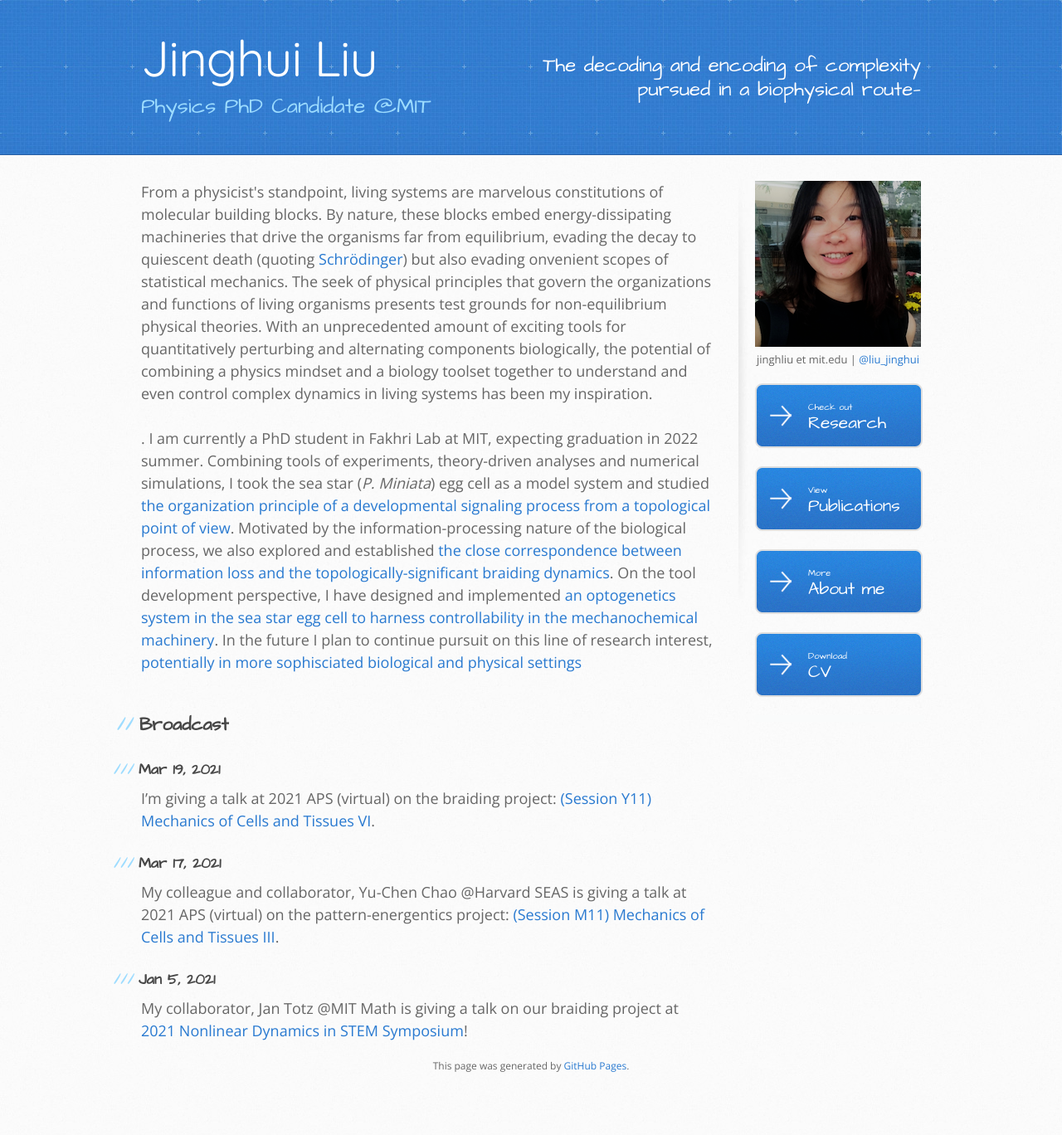
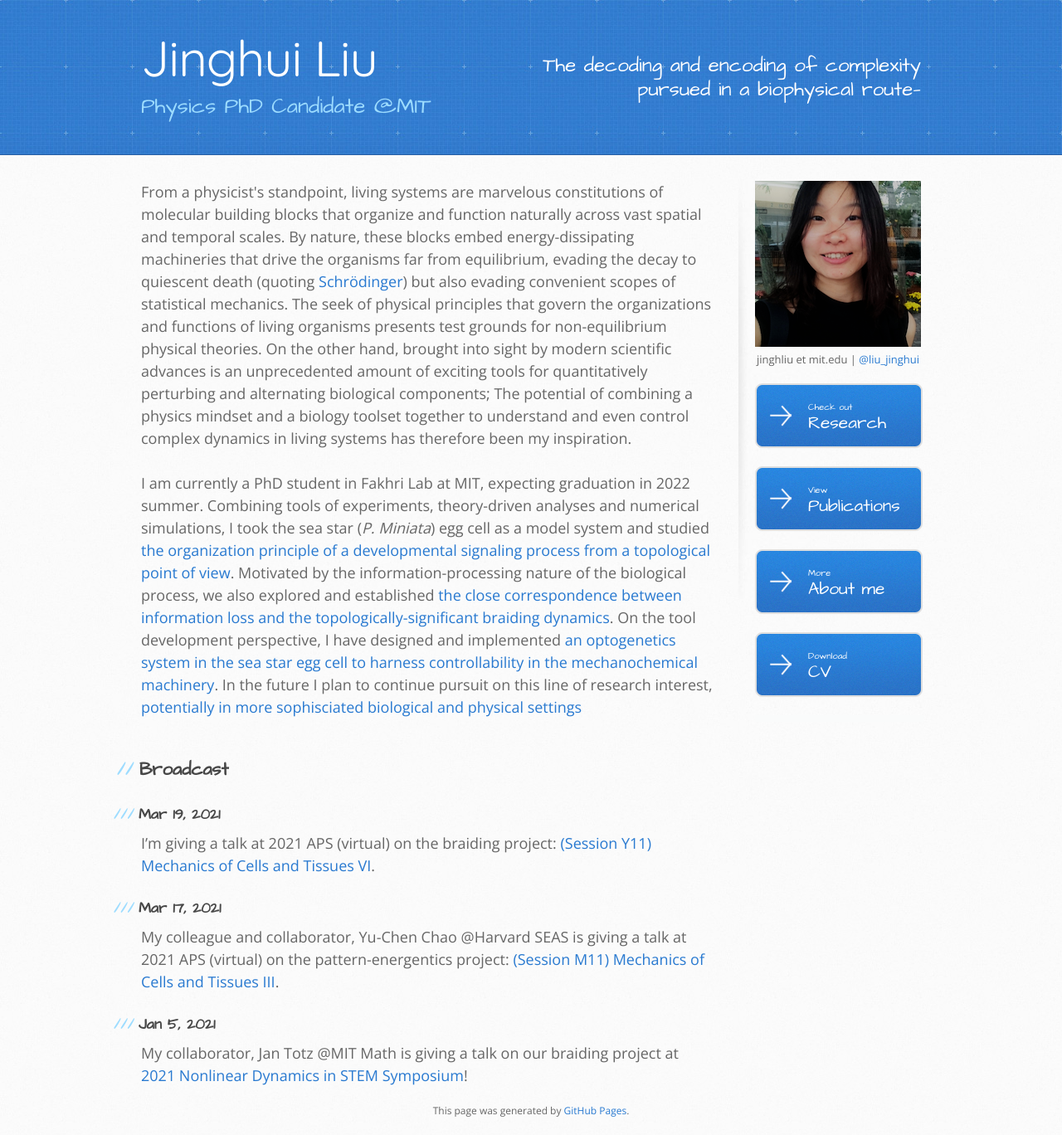
Before and after one commit to jinghui-liu/jinghui-liu.github.io, a Jekyll site: the page built from index.md, in a window 1280 px wide. Shown: the whole page at 83% size. Built offline with Jekyll 4.4.1, drawn with Linux system fonts in a browser that asks for light colours; before the commit the page ends 1314 px from its top, so only the background shows below that.

Commit message:
updatemain

```diff
--- a/index.md
+++ b/index.md
@@ -11,8 +11,8 @@ layout: frontpage
 
 <body>
 
-From a physicist's standpoint, living systems are marvelous constitutions of molecular building blocks. By nature, these blocks embed energy-dissipating machineries that drive the organisms far from equilibrium, evading the decay to quiescent death (quoting <a href="http://www.whatislife.ie/downloads/What-is-Life.pdf">Schr<span>&#246;</span>dinger</a>) but also evading onvenient scopes of statistical mechanics. The seek of physical principles that govern the organizations and functions of living organisms presents test grounds for non-equilibrium physical theories. With an unprecedented amount of exciting tools for quantitatively perturbing and alternating components biologically, the potential of combining a physics mindset and a biology toolset together to understand and even control complex dynamics in living systems has been my inspiration.
-<br><br>.
+From a physicist's standpoint, living systems are marvelous constitutions of molecular building blocks that organize and function naturally across vast spatial and temporal scales. By nature, these blocks embed energy-dissipating machineries that drive the organisms far from equilibrium, evading the decay to quiescent death (quoting <a href="http://www.whatislife.ie/downloads/What-is-Life.pdf">Schr<span>&#246;</span>dinger</a>) but also evading convenient scopes of statistical mechanics. The seek of physical principles that govern the organizations and functions of living organisms presents test grounds for non-equilibrium physical theories. On the other hand, brought into sight by modern scientific advances is an unprecedented amount of exciting tools for quantitatively perturbing and alternating biological components; The potential of combining a physics mindset and a biology toolset together to understand and even control complex dynamics in living systems has therefore been my inspiration.
+<br><br>
 
 <!--From a physicist's standpoint, living systems are marvelous constitutions of molecular building blocks that organize and function naturally across vast spatial and temporal scales. By nature, these blocks embed energy-dissipating machineries that drive the organisms far from equilibrium, evading the decay to quiescent death (quoting <a href="http://www.whatislife.ie/downloads/What-is-Life.pdf">Schr<span>&#246;</span>dinger</a>) but also evading our convenient theoretical regime of statistical mechanics. The seek of physical principles governing the organization and functioning of living processes therefore presents both rich test grounds for non-equilibrium theories and noval oppurtunities for capturing the inherent compleity of living organisms.
 <br><br>
```
